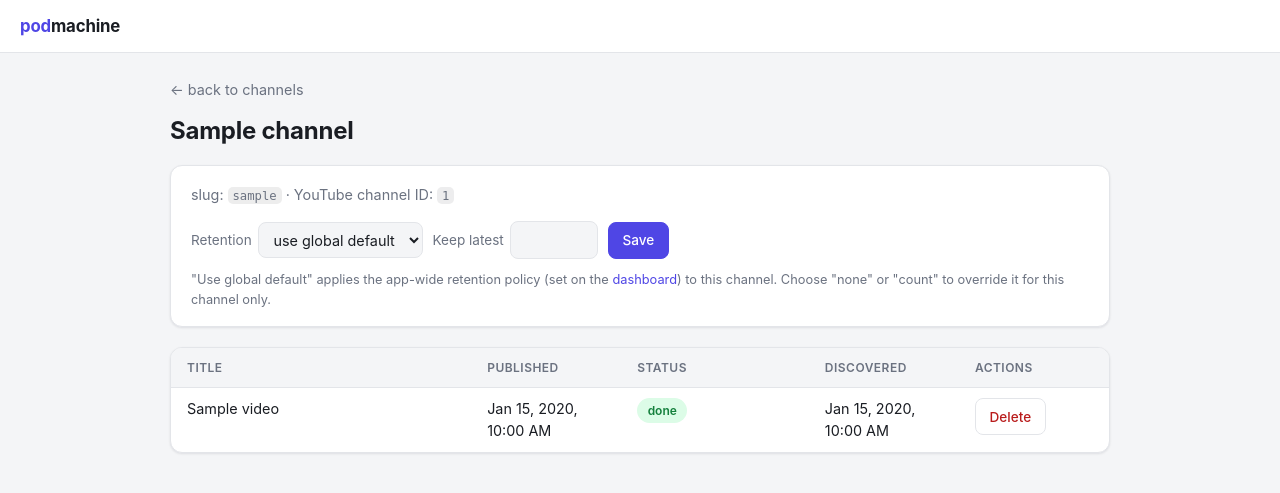
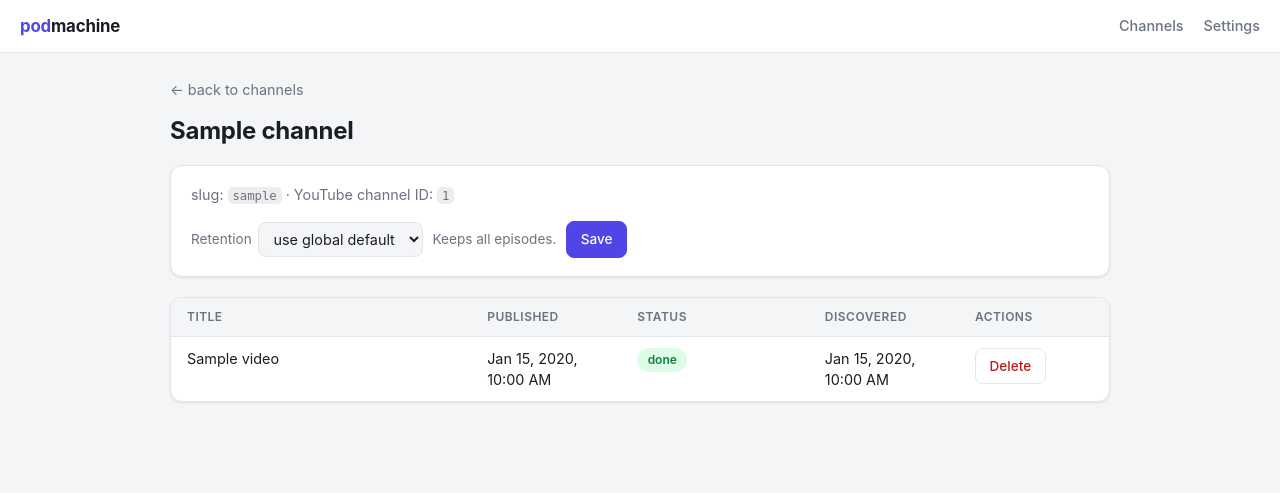
Before and after one commit to reloadedhead/podmachine, a FastAPI app: template src/podmachine/web/templates/channel_detail.html in a window 1280 px wide. Shown: the top 493 px of the page. Run offline with FastAPI, Linux system fonts and the light colour scheme; the template is opened without the code that fills it: most values are stand-ins (such as "Sample title", 1, 10 or a date in 2020); parts of the project's set-up code (start-up, migrations or seed data) failed here and were passed over.

Commit message:
Move default retention onto its own Settings page; smarter per-channel form
- New /admin/settings page for the default retention policy, pulled out
  of the Channels dashboard, with a header nav (Channels / Settings,
  active-link highlighted).
- Per-channel retention form now describes what "use global default" or
  "none" actually does in plain words ("Keeps the N latest episodes." /
  "Keeps all episodes.") instead of showing an always-visible, often
  meaningless "Keep latest" number input — that field only appears for
  "count". Pure client-side JS, no server round-trip for the toggle.
- Dropped the now-redundant static hint paragraph explaining the select,
  since the live description says the same thing more usefully.

Co-Authored-By: Claude Sonnet 5 <noreply@anthropic.com>

```diff
--- a/src/podmachine/web/routes.py
+++ b/src/podmachine/web/routes.py
@@ -63,13 +63,20 @@ def dashboard(request: Request) -> HTMLResponse:
     conn = connect(request.app.state.db_path)
     try:
         channels = channel_status_rows(conn, list_channels(conn))
+    finally:
+        conn.close()
+    return templates.TemplateResponse(request, "dashboard.html", {"channels": channels, "error": None})
+
+
+@router.get("/settings", response_class=HTMLResponse)
+def settings_page(request: Request) -> HTMLResponse:
+    conn = connect(request.app.state.db_path)
+    try:
         default_retention = get_default_retention(conn)
     finally:
         conn.close()
     return templates.TemplateResponse(
-        request,
-        "dashboard.html",
-        {"channels": channels, "default_retention": default_retention, "error": None},
+        request, "settings.html", {"default_retention": default_retention, "error": None}
     )
 
 
@@ -89,10 +96,13 @@ def channel_detail(request: Request, slug: str) -> HTMLResponse:
     try:
         channel = _find_channel(conn, slug)
         videos = channel_videos(conn, slug)
+        default_retention = get_default_retention(conn)
     finally:
         conn.close()
     return templates.TemplateResponse(
-        request, "channel_detail.html", {"channel": channel, "videos": videos, "error": None}
+        request,
+        "channel_detail.html",
+        {"channel": channel, "videos": videos, "default_retention": default_retention, "error": None},
     )
 
 
@@ -206,13 +216,14 @@ def action_update_retention(
             channel = _find_channel(conn, slug)
         except ValidationError as exc:
             error = str(exc)
+        default_retention = get_default_retention(conn)
     finally:
         conn.close()
     status_code = 400 if error else 200
     return templates.TemplateResponse(
         request,
         "partials/channel_meta.html",
-        {"channel": channel, "error": error},
+        {"channel": channel, "default_retention": default_retention, "error": error},
         status_code=status_code,
     )
 
--- a/src/podmachine/web/static/admin.css
+++ b/src/podmachine/web/static/admin.css
@@ -67,6 +67,22 @@ header .brand {
 }
 
 header .brand-accent { color: var(--accent); }
+
+.nav {
+  display: flex;
+  gap: 1.25rem;
+  margin-left: auto;
+}
+
+.nav a {
+  color: var(--text-muted);
+  font-size: 0.9rem;
+  font-weight: 550;
+  text-decoration: none;
+}
+
+.nav a:hover { color: var(--text); }
+.nav a.active { color: var(--accent); }
 
 main {
   max-width: 980px;
@@ -278,6 +294,10 @@ code {
 
 .retention-form input[type="number"] { width: 5.5rem; }
 
+.keep-latest-field.is-hidden { display: none; }
+
+.hint-inline { color: var(--text-muted); font-size: 0.85rem; }
+
 .htmx-indicator { opacity: 0; transition: opacity 150ms; color: var(--text-muted); font-size: 0.85rem; }
 .htmx-request.htmx-indicator,
 .htmx-request .htmx-indicator { opacity: 1; }
--- a/src/podmachine/web/templates/base.html
+++ b/src/podmachine/web/templates/base.html
@@ -10,6 +10,10 @@
 <body>
   <header>
     <a href="/admin/" class="brand"><span class="brand-accent">pod</span>machine</a>
+    <nav class="nav">
+      <a href="/admin/" {% if request.url.path == '/admin/' %}class="active"{% endif %}>Channels</a>
+      <a href="/admin/settings" {% if request.url.path == '/admin/settings' %}class="active"{% endif %}>Settings</a>
+    </nav>
   </header>
   <main>
     {% block content %}{% endblock %}
@@ -28,6 +32,42 @@
     }
     document.addEventListener("DOMContentLoaded", localizeDates);
     document.body.addEventListener("htmx:afterSettle", localizeDates);
+
+    // Per-channel retention form: only the "count" strategy needs the
+    // number input, and picking "use global default" or "none" can just
+    // say in words what that means instead — no server round-trip needed
+    // for this, it's a pure client-side description of the selected option.
+    function initRetentionForms() {
+      document.querySelectorAll(".retention-form[data-global-strategy]").forEach(function (form) {
+        var select = form.querySelector('select[name="strategy"]');
+        var keepLatestField = form.querySelector(".keep-latest-field");
+        var description = form.querySelector(".retention-description");
+        if (!select) return;
+
+        var globalStrategy = form.dataset.globalStrategy;
+        var globalKeepLatest = form.dataset.globalKeepLatest;
+
+        function update() {
+          var value = select.value;
+          if (keepLatestField) keepLatestField.classList.toggle("is-hidden", value !== "count");
+          if (!description) return;
+          if (value === "count") {
+            description.textContent = "";
+          } else if (value === "none") {
+            description.textContent = "Keeps all episodes.";
+          } else if (globalStrategy === "count") {
+            description.textContent = "Keeps the " + globalKeepLatest + " latest episodes.";
+          } else {
+            description.textContent = "Keeps all episodes.";
+          }
+        }
+
+        select.addEventListener("change", update);
+        update();
+      });
+    }
+    document.addEventListener("DOMContentLoaded", initRetentionForms);
+    document.body.addEventListener("htmx:afterSettle", initRetentionForms);
   </script>
 </body>
 </html>
--- a/src/podmachine/web/templates/dashboard.html
+++ b/src/podmachine/web/templates/dashboard.html
@@ -22,6 +22,4 @@
   </section>
 
   {% include "partials/channel_table.html" %}
-
-  {% include "partials/default_retention.html" %}
 {% endblock %}
--- a/src/podmachine/web/templates/partials/channel_meta.html
+++ b/src/podmachine/web/templates/partials/channel_meta.html
@@ -1,7 +1,9 @@
 <div id="channel-meta" class="card">
   {% if error %}<p class="err">{{ error }}</p>{% endif %}
   <p class="meta">slug: <code>{{ channel.slug }}</code> · YouTube channel ID: <code>{{ channel.id }}</code></p>
-  <form hx-post="/admin/channels/{{ channel.slug }}/retention" hx-target="#channel-meta" hx-swap="outerHTML" class="retention-form">
+  <form hx-post="/admin/channels/{{ channel.slug }}/retention" hx-target="#channel-meta" hx-swap="outerHTML"
+        class="retention-form" data-global-strategy="{{ default_retention.strategy }}"
+        data-global-keep-latest="{{ default_retention.keep_latest or '' }}">
     <label>Retention
       <select name="strategy">
         <option value="" {% if not channel.retention %}selected{% endif %}>use global default</option>
@@ -9,14 +11,11 @@
         <option value="count" {% if channel.retention and channel.retention.strategy == 'count' %}selected{% endif %}>count</option>
       </select>
     </label>
-    <label>Keep latest
+    <label class="keep-latest-field">Keep latest
       <input type="number" name="keep_latest" min="1"
              value="{{ channel.retention.keep_latest if channel.retention and channel.retention.keep_latest else '' }}">
     </label>
+    <span class="retention-description hint-inline"></span>
     <button type="submit" class="btn btn-primary">Save</button>
   </form>
-  <p class="hint">
-    "Use global default" applies the app-wide retention policy (set on the
-    <a href="/admin/">dashboard</a>) to this channel. Choose "none" or "count" to override it for this channel only.
-  </p>
 </div>
```
Also changed, not shown: src/podmachine/web/templates/settings.html (added, +8 -0 lines), tests/test_web.py (+7 -2 lines), README.md.
